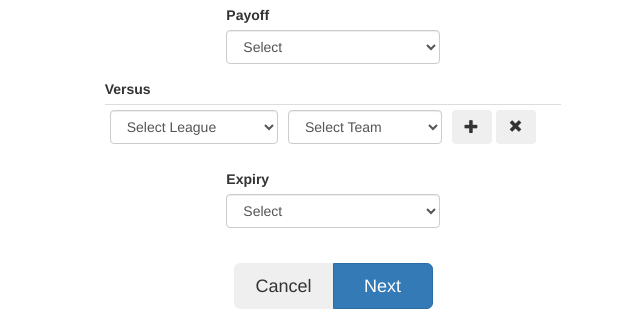
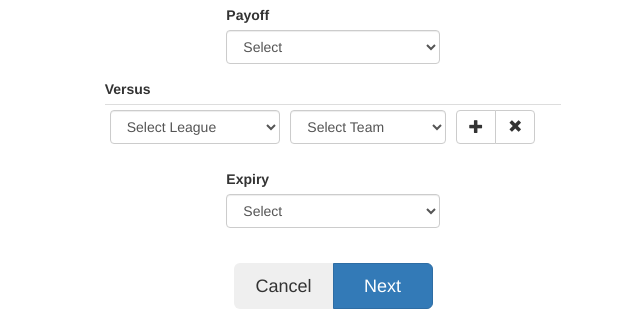
Before and after one commit to danielcod/exotic_single_match, a Python web app: template templates/site/mini_leagues.html in a window 1280 px wide. Shown: the part 426-739 px from the top of the page, without its empty margins (307-947 px from the left). Run offline with Jinja, Linux system fonts and the light colour scheme; the template is opened without the code that fills it, so the values that code supplies are empty.

Commit message:
added button group

```diff
--- a/js/app/single_teams.js
+++ b/js/app/single_teams.js
@@ -87,11 +87,7 @@ var EESingleTeams={
 	    contentType: "application/json",
 	    dataType: "json",
 	    success: function(struct) {
-		if (struct["decimal_price"]==null) {
-		    $("span[name='price']").text("[no price; sorry]");
-		} else {
-		    $("span[name='price']").text(struct["decimal_price"])
-		};
+		$("span[name='price']").text(struct["decimal_price"])
 	    }
 	});
     },
--- a/templates/site/mini_leagues.html
+++ b/templates/site/mini_leagues.html
@@ -104,12 +104,14 @@
 		    </select>
 		  </td>
 		  <td>
-		    <button type="button" class="btn btn-secondary" name="add">
-		      <span class="glyphicon glyphicon-plus"></span>
-		    </button>
-		    <button type="button" class="btn btn-secondary" name="delete">
-		      <span class="glyphicon glyphicon-remove"></span>
-		    </button>
+		    <div class="btn-group" role="group">
+		      <button type="button" class="btn btn-default" name="add">
+			<span class="glyphicon glyphicon-plus"></span>
+		      </button>
+		      <button type="button" class="btn btn-default" name="delete">
+			<span class="glyphicon glyphicon-remove"></span>
+		      </button>
+		    </div>
 		  </td>
 		</tr>
 	      </tbody>
```
